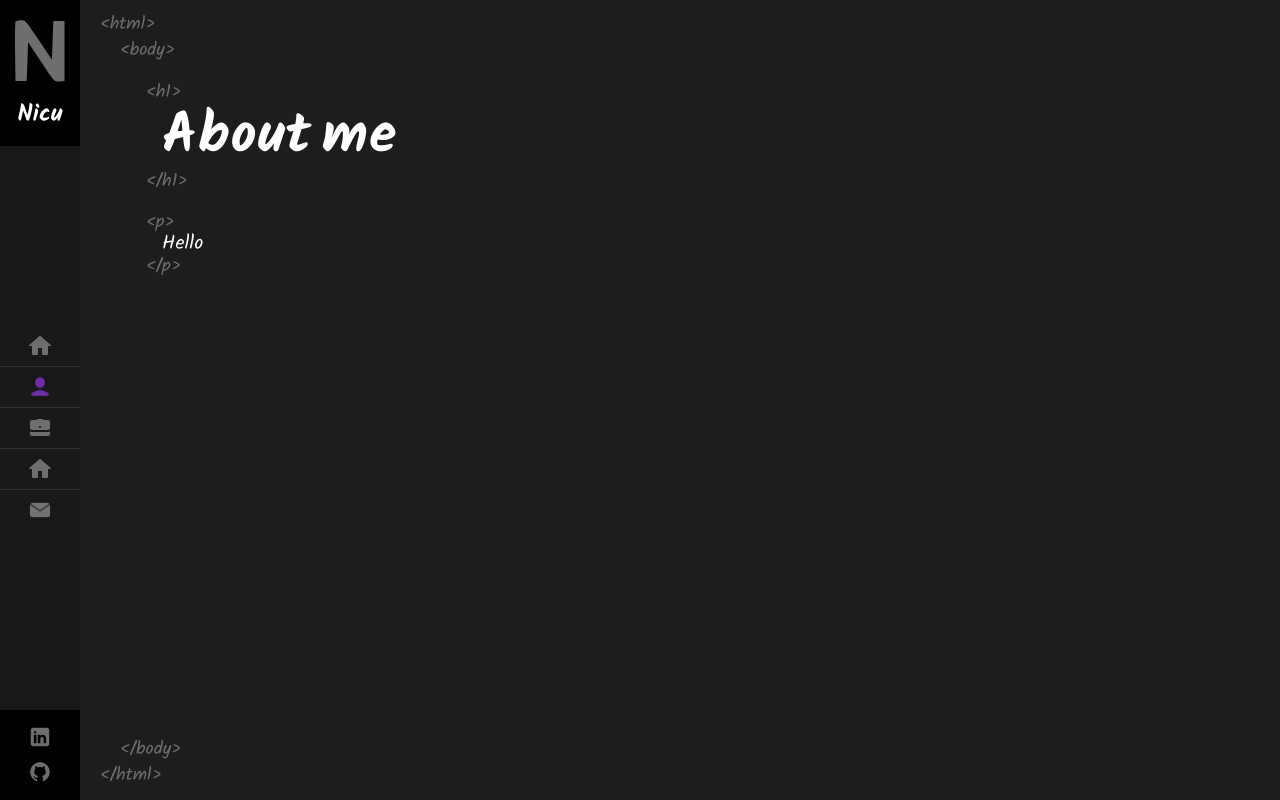
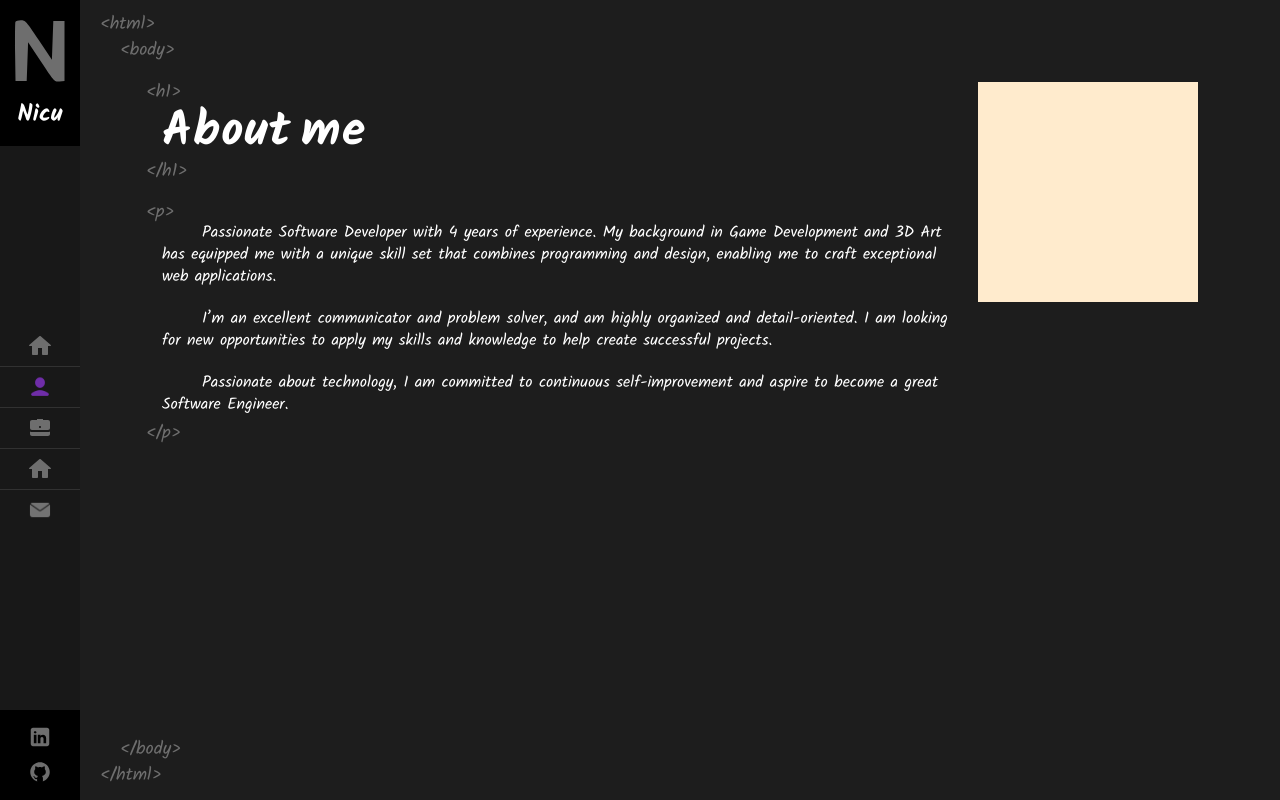
Before and after one commit to IoghiStudio/portfolio, a Next.js app: page /about in a window 1280 px wide. Built offline with nearby package versions, Linux system fonts and the light colour scheme; a web font is replaced by a local one.

Commit message:
filling about me sectiob

```diff
--- a/src/components/About/About.scss
+++ b/src/components/About/About.scss
@@ -4,6 +4,10 @@
 .about {
   display: flex;
   flex-direction: column;
+
+  @include onTablet {
+    flex-direction: row;
+  }
 
   &__content {
     display: flex;
@@ -29,14 +33,14 @@
 
     &-word {
       margin-right: 10px;
-      font-size: 36px;
+      font-size: 30px;
       line-height: 125%;
       letter-spacing: 1px;
       font-weight: 700;
       cursor: default;
 
       @include onTablet {
-        font-size: 56px;
+        font-size: 48px;
       }
     }
 
@@ -58,11 +62,29 @@
   }
 
   &__text {
-    font-size: 20px;
-    line-height: 125%;
+    font-size: 16px;
+    line-height: 22px;
+
+    &-section {
+      text-indent: 40px;
+      display: block;
+      padding-bottom: 20px;
+
+      &:last-child {
+        padding-bottom: 8px;
+      }
+    }
   }
 
-  &__skils {
+  &__skills {
+    display: none;
+    flex-shrink: 0;
+    @include square(220px);
+    background-color: blanchedalmond;
 
+    @include onTablet {
+      margin-left: 20px;
+      display: block;
+    }
   }
 }
--- a/src/components/About/About.tsx
+++ b/src/components/About/About.tsx
@@ -69,8 +69,8 @@ export const About = () => {
   return (
     <div className="about">
       <div className="about__content">
-          <h1 className='about__title'>
-        <TagWrapper tagType={TagType.H1}>
+        <h1 className='about__title'>
+          <TagWrapper tagType={TagType.H1}>
             {wordsLines.map((wordsLine) => {
               const { id, words } = wordsLine;
 
@@ -91,11 +91,22 @@ export const About = () => {
               )
             })}
           </TagWrapper>
-          </h1>
+        </h1>
 
         <TagWrapper tagType={TagType.P}>
           <p className="about__text">
-            Hello
+            <span className="about__text-section">
+              Passionate Software Developer with 4 years of experience.
+              My background in Game Development and 3D Art has equipped me with a unique skill set that combines programming and design, enabling me to craft exceptional web applications.
+            </span>
+
+            <span className="about__text-section">
+              I’m an excellent communicator and problem solver, and am highly organized and detail-oriented. I am looking for new opportunities to apply my skills and knowledge to help create successful projects.
+            </span>
+
+            <span className="about__text-section">
+              Passionate about technology, I am committed to continuous self-improvement and aspire to become a great Software Engineer.
+            </span>
           </p>
         </TagWrapper>
       </div>
```
